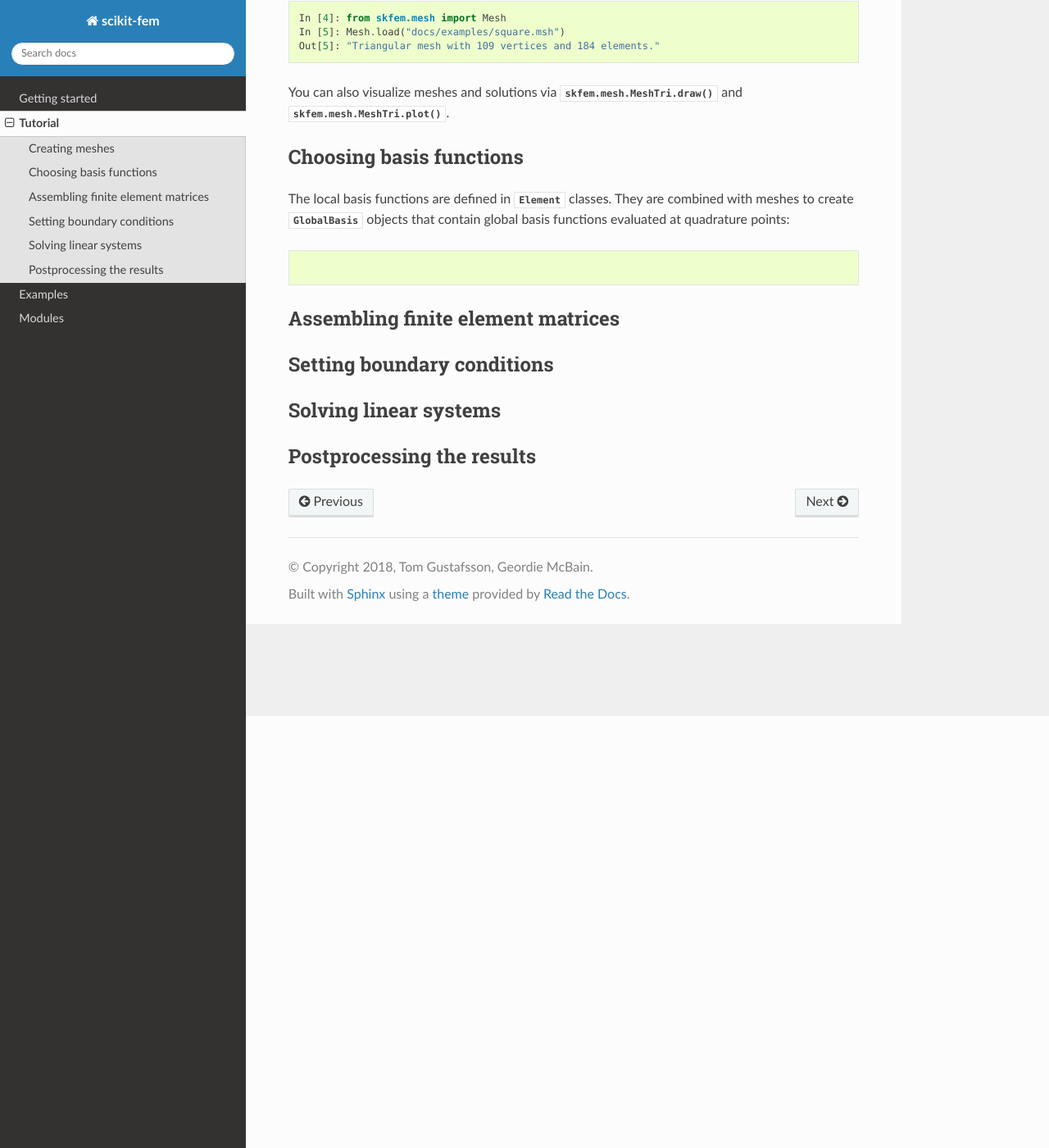
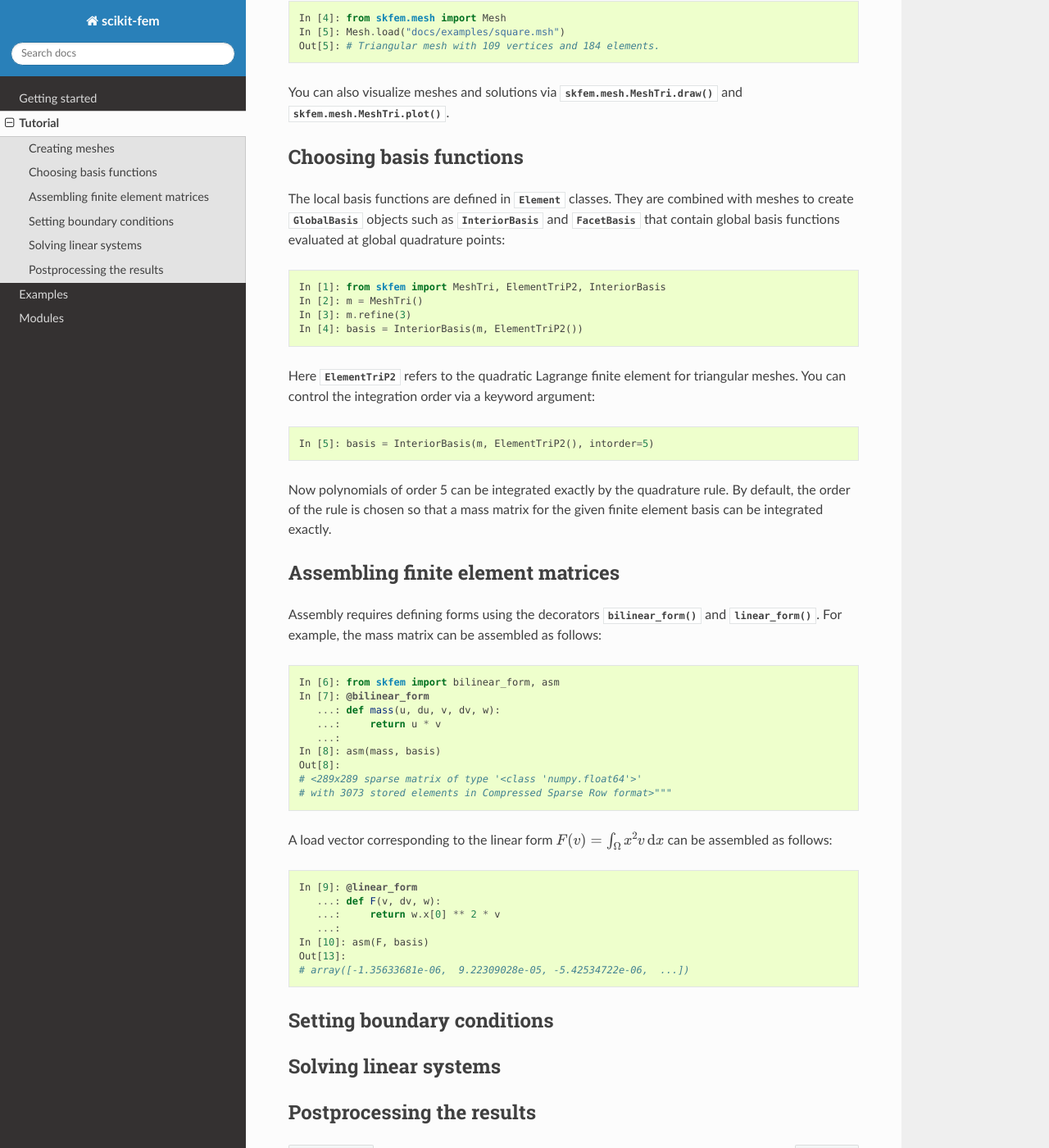
Before and after one commit to kinnala/scikit-fem, a Sphinx documentation site: the page built from docs/tutorial.rst, in a window 1280 px wide and 1400 px high, scrolled down 527 px. Shown: the whole window at 82% size. Built offline with Sphinx 7.4.7 and the Read the Docs theme 2.0.0, drawn with Linux system fonts in a browser that asks for light colours; some of the changed text lies outside the part shown.

Commit message:
Improve tutorial

```diff
--- a/docs/tutorial.rst
+++ b/docs/tutorial.rst
@@ -9,14 +9,14 @@ Creating meshes
 ###############
 
 The default constructors of :class:`~skfem.mesh.Mesh`
-classes create simple meshes of unit intervals :math:`[0,1]^d`.
+classes create simple meshes of unit intervals :math:`\Omega = [0,1]^d`.
 
 .. code-block:: python
 
    In [1]: from skfem.mesh import MeshTri
    In [2]: m = MeshTri()
    In [3]: m
-   Out[3]: "Triangular mesh with 4 vertices and 2 elements."
+   Out[3]: # Triangular mesh with 4 vertices and 2 elements.
 
 There are also a few additional constructors available such as
 :meth:`skfem.mesh.MeshTri.init_tensor` and
@@ -27,7 +27,7 @@ mesh types can be loaded from file formats supported by meshio:
 
    In [4]: from skfem.mesh import Mesh
    In [5]: Mesh.load("docs/examples/square.msh")
-   Out[5]: "Triangular mesh with 109 vertices and 184 elements."
+   Out[5]: # Triangular mesh with 109 vertices and 184 elements.
 
 You can also visualize meshes and solutions via
 :meth:`skfem.mesh.MeshTri.draw` and :meth:`skfem.mesh.MeshTri.plot`.
@@ -37,13 +37,60 @@ Choosing basis functions
 
 The local basis functions are defined in :class:`~skfem.element.Element`
 classes. They are combined with meshes to create
-:class:`~skfem.assembly.GlobalBasis` objects that contain global basis
-functions evaluated at quadrature points:
+:class:`~skfem.assembly.GlobalBasis` objects such as
+:class:`~skfem.assembly.InteriorBasis` and :class:`~skfem.assembly.FacetBasis`
+that contain global basis functions evaluated at global quadrature points:
 
 .. code-block:: python
 
+   In [1]: from skfem import MeshTri, ElementTriP2, InteriorBasis
+   In [2]: m = MeshTri()
+   In [3]: m.refine(3)
+   In [4]: basis = InteriorBasis(m, ElementTriP2())
+
+Here :class:`~skfem.element.ElementTriP2` refers to the quadratic Lagrange
+finite element for triangular meshes.  You can control the integration order via
+a keyword argument:
+
+.. code-block:: python
+
+   In [5]: basis = InteriorBasis(m, ElementTriP2(), intorder=5)
+
+Now polynomials of order 5 can be integrated exactly by the quadrature
+rule. By default, the order of the rule is chosen so that a mass matrix
+for the given finite element basis can be integrated exactly.
+
 Assembling finite element matrices
 ##################################
+
+Assembly requires defining forms using the decorators
+:func:`~skfem.assembly.bilinear_form` and :func:`~skfem.assembly.linear_form`.
+For example, the mass matrix can be assembled as follows:
+
+.. code-block:: python
+
+   In [6]: from skfem import bilinear_form, asm
+   In [7]: @bilinear_form
+      ...: def mass(u, du, v, dv, w):
+      ...:     return u * v
+      ...:
+   In [8]: asm(mass, basis)
+   Out[8]:
+   # <289x289 sparse matrix of type '<class 'numpy.float64'>'
+   # with 3073 stored elements in Compressed Sparse Row format>"""
+
+A load vector corresponding to the linear form :math:`F(v)=\int_\Omega x^2 v
+\,\mathrm{d}x` can be assembled as follows:
+
+.. code-block:: python
+
+   In [9]: @linear_form
+      ...: def F(v, dv, w):
+      ...:     return w.x[0] ** 2 * v
+      ...:
+   In [10]: asm(F, basis)
+   Out[13]:
+   # array([-1.35633681e-06,  9.22309028e-05, -5.42534722e-06,  ...])
 
 Setting boundary conditions
 ###########################
```
